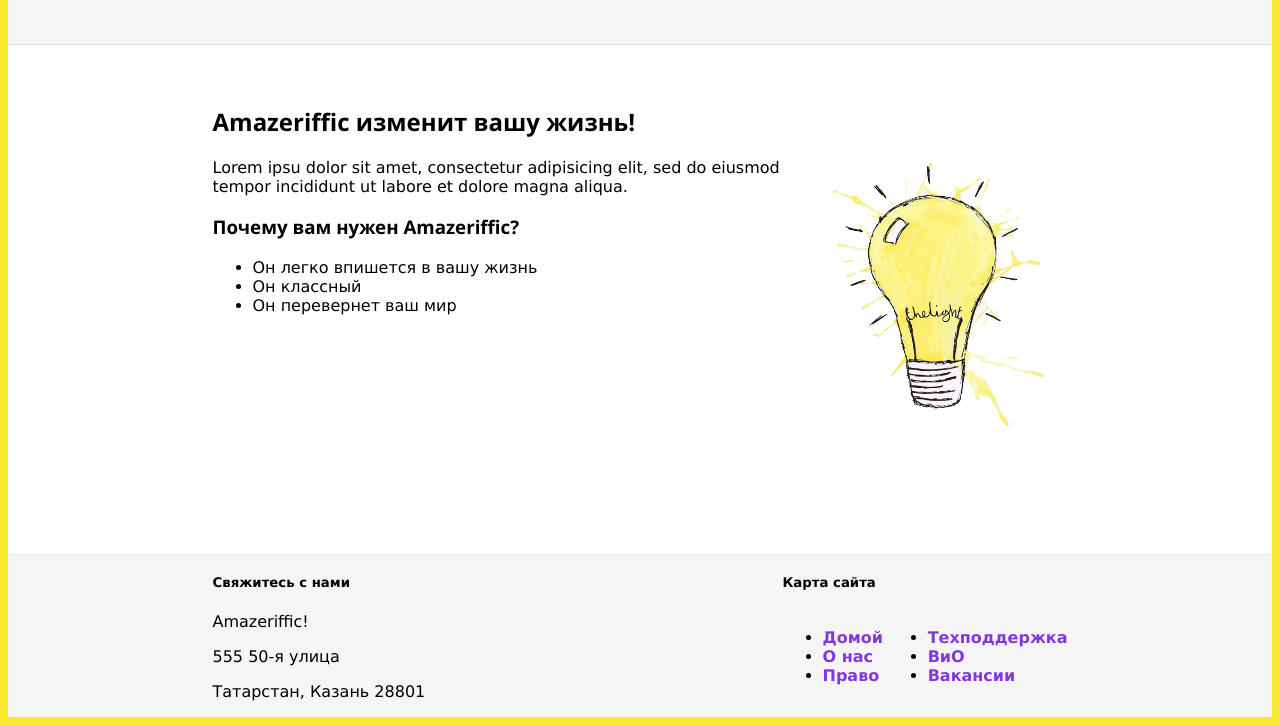
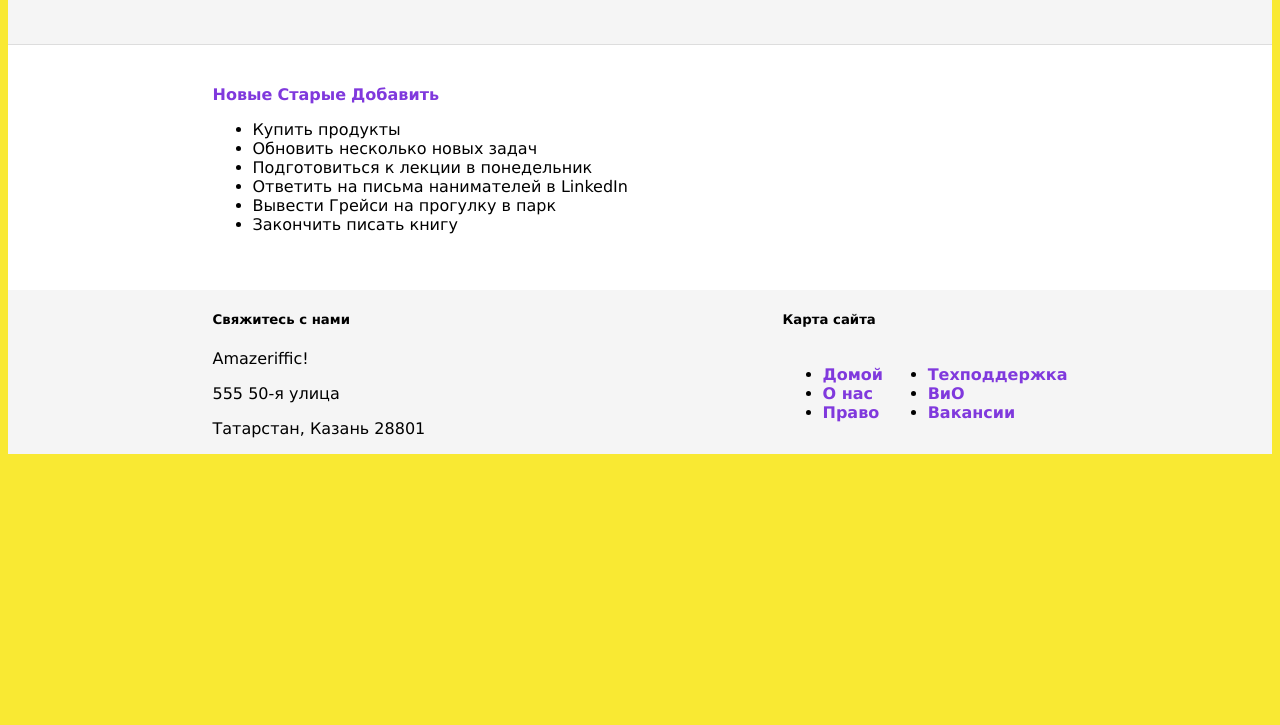
Before and after one commit to Avdonins/VebProg, a plain HTML site: page index.html in a window 1280 px wide. Shown: the part 100-825 px from the top of the page. After the commit the page ends 800 px from the top, so only its background shows below. Drawn offline with Linux system fonts and the light colour scheme.

Commit message:
Добавлен список задач

```diff
--- a/index.html
+++ b/index.html
@@ -18,18 +18,20 @@
             </header>
             <main>
                 <div class="container">
-                    <div class="leftItem">
-                        <h2>Amazeriffic изменит вашу жизнь!</h2>
-                        <p>Lorem ipsu dolor sit amet, consectetur adipisicing elit, sed do eiusmod tempor incididunt ut labore et dolore magna aliqua.</p>
-                        <h3>Почему вам нужен Amazeriffic?</h3>
+                    <div class="tabs">
+                        <a href="#"><span class="active">Новые</span></a>
+                        <a href="#"><span>Старые</span></a>
+                        <a href="#"><span>Добавить</span></a>
+                    </div>
+                    <div class="content">
                         <ul>
-                            <li>Он легко впишется в вашу жизнь</li>
-                            <li>Он классный</li>
-                            <li>Он перевернет ваш мир</li>
+                            <li>Купить продукты</li>
+                            <li>Обновить несколько новых задач</li>
+                            <li>Подготовиться к лекции в понедельник</li>
+                            <li>Ответить на письма нанимателей в LinkedIn</li>
+                            <li>Вывести Грейси на прогулку в парк</li>
+                            <li>Закончить писать книгу</li>
                         </ul>
-                    </div>
-                    <div class="rightItem">
-                        <img src="./source/lightbulb.png" width="300" alt="Изображение лампочки">
                     </div>
                 </div>
             </main>
```
